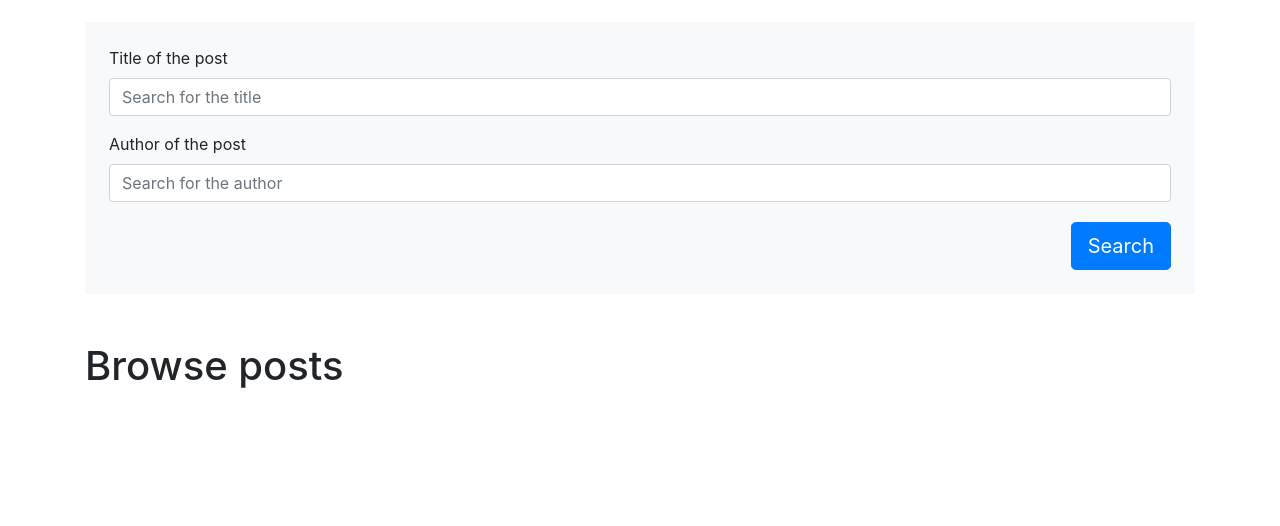
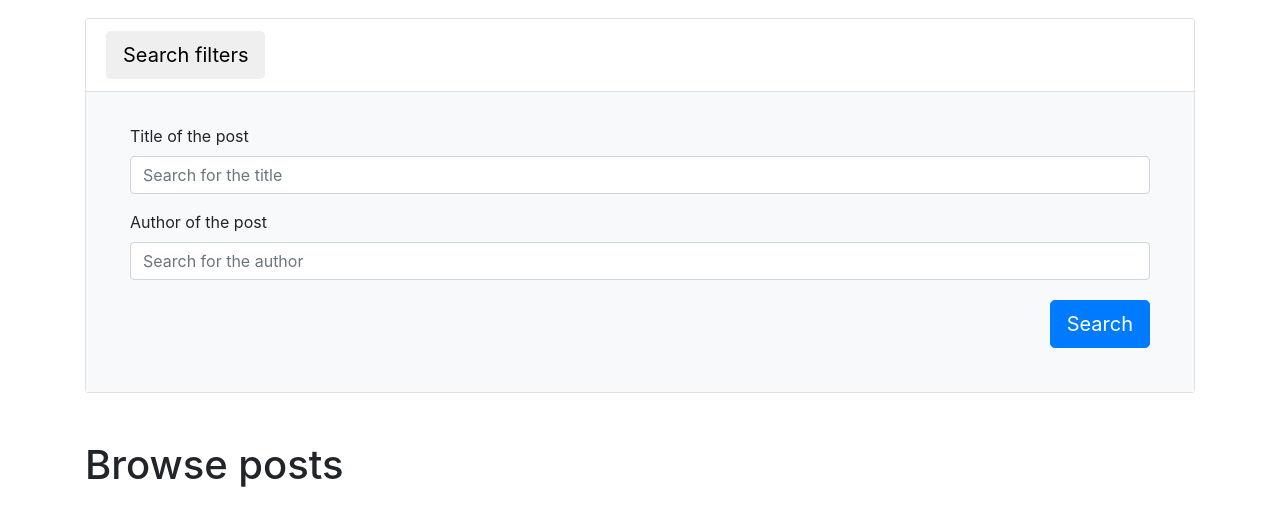
Before and after one commit to snap22/Blog, a Django app: page /browse/ in a window 1280 px wide. Shown: the part 71-597 px from the top of the page. Run offline with Django 3.2, Linux system fonts and the light colour scheme; data comes from the database, SQL or seed files in the repository; data that the repository does not hold is empty; some libraries are stand-ins or nearby versions.

Commit message:
added search filter

```diff
--- a/project/blog/templates/blog/browse.html
+++ b/project/blog/templates/blog/browse.html
@@ -2,20 +2,38 @@
 {% load crispy_forms_tags %}
 {% block content_big %}
 
-    <div class="mb-5 bg-light">
-        <div>
+<div id="accordion">
+    <div class="card">
+      <div class="card-header bg-white" id="headingOne">
+        <h5 class="mb-0">
+          <button class="btn btn-lg btn-white" data-toggle="collapse" data-target="#collapseOne" aria-expanded="true" aria-controls="collapseOne">
+                Search filters
+          </button>
+        </h5>
+      </div>
+
+
+
+      <div id="collapseOne" class="collapse show" aria-labelledby="headingOne" data-parent="#accordion">
+        <div class="card-body bg-light">
+
             <form method="GET" class="mt-1 p-2">
-                <fieldset class="form-group m-3">
+                <fieldset class="form-group ml-3 mr-3">
                     {{ form|crispy }}
                     <button class="btn btn-lg btn-primary mt-1 pull-right" type="submit"> Search </button>
                 </fieldset>
             </form>
+
         </div>
+      </div>
     </div>
+</div>
+
+
 
     <div class="mt-5 mb-5">
         {% if request.GET.title or request.GET.author %}
-            <h1> Search results for <b> {{request.GET.title }}</b> , <span class="text-info"> {{ request.GET.author }} </span> </h1>
+            <h1> Search results for <b> {{request.GET.title }}</b> <span class="text-info"> {{ request.GET.author }} </span> </h1>
         {% else %}
             <h1> Browse posts </h1>
         {% endif %}
```
